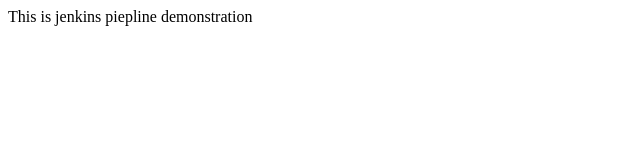
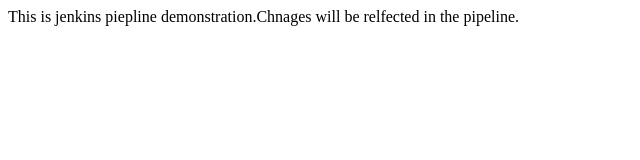
Before and after one commit to Hubcodee/Jenkins_Sessions_2024, a plain HTML site: page Lecture_4/index.html in a window 1280 px wide. Shown: the whole page, without its empty margins (0-640 px from the left). Drawn offline with Linux system fonts and the light colour scheme.

Commit message:
chnages in html

```diff
--- a/Lecture_4/index.html
+++ b/Lecture_4/index.html
@@ -6,6 +6,6 @@
     <title>JenkinsPipeline demonstration</title>
 </head>
 <body>
-    This is jenkins piepline demonstration
+    This is jenkins piepline demonstration.Chnages will be relfected in the pipeline.
 </body>
 </html>
```
Also changed, not shown: 1 other file.
